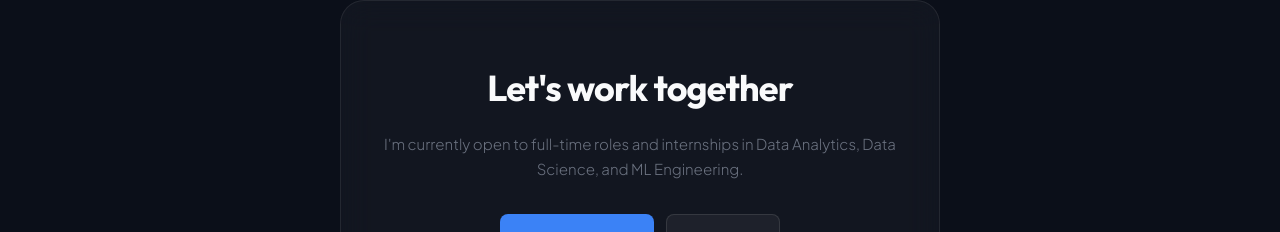
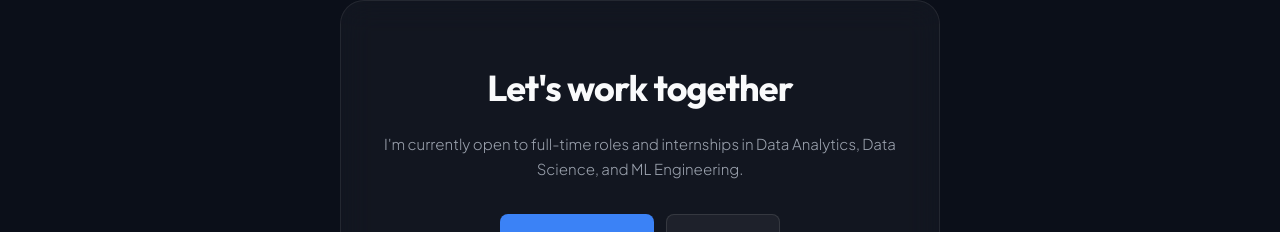
Before and after one commit to sujaldeb/sujal-portfolio, a React (Vite) app: page / in a window 1280 px wide. Shown: the part 2787-3019 px from the top of the page. Built offline with nearby package versions, Linux system fonts and the light colour scheme.

Commit message:
card font changes

```diff
--- a/src/pages/Home.jsx
+++ b/src/pages/Home.jsx
@@ -190,7 +190,7 @@ const Home = () => {
             <h2 style={{ fontFamily: 'Outfit, sans-serif', fontSize: '36px', fontWeight: '700', color: '#F9FAFB', letterSpacing: '-0.8px', marginBottom: '16px' }}>
               Let's work together
             </h2>
-            <p style={{ color: '#6B7280', fontSize: '15px', lineHeight: '1.7', marginBottom: '32px', fontWeight: '300' }}>
+            <p style={{ color: '#9CA3AF', fontSize: '15px', lineHeight: '1.7', marginBottom: '32px', fontWeight: '300' }}>
               I'm currently open to full-time roles and internships in Data Analytics, Data Science, and ML Engineering.
             </p>
             <div style={{ display: 'flex', gap: '12px', justifyContent: 'center', flexWrap: 'wrap' }}>
```
